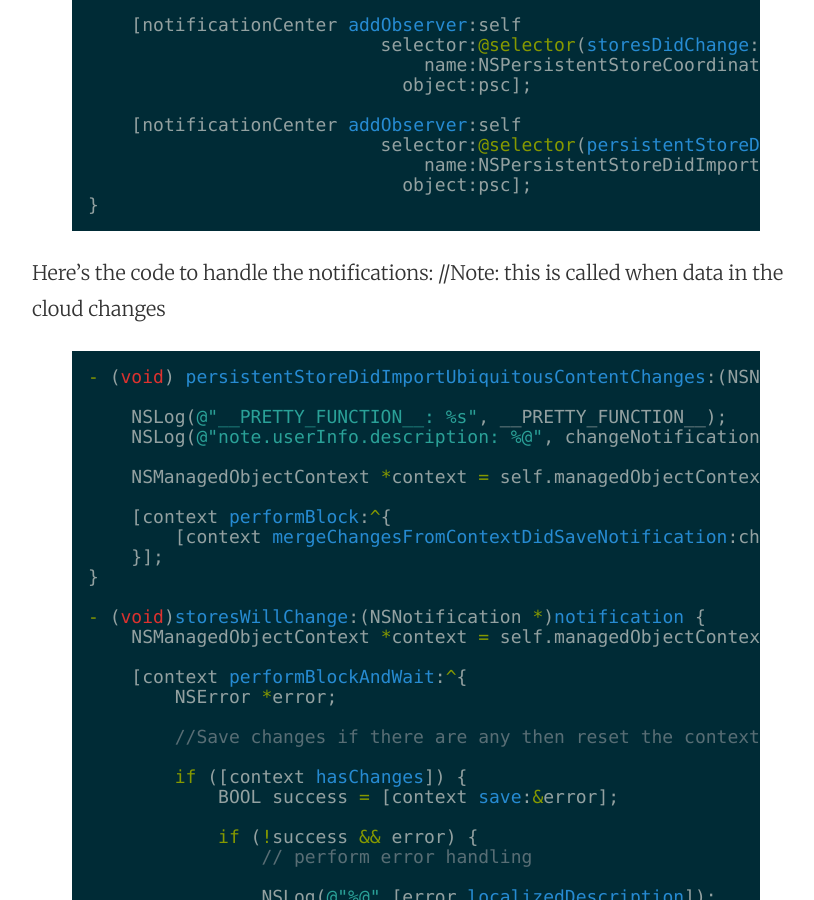
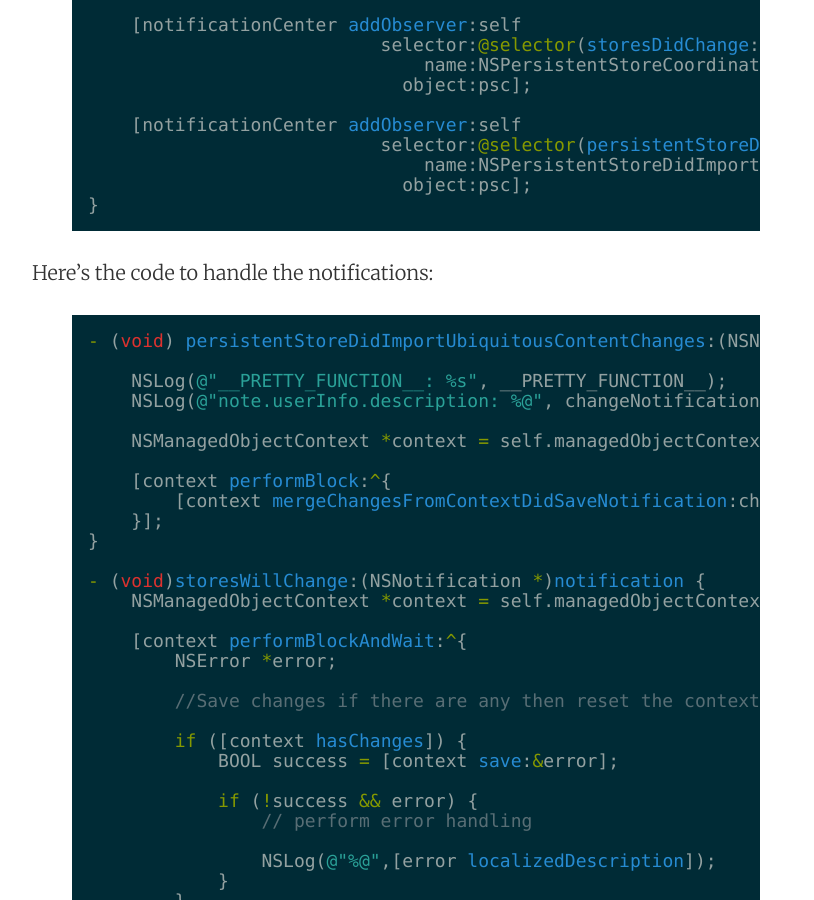
Before and after one commit to kennonoutlaw/kennonoutlaw.github.io, a Jekyll site: the page built from _posts/2015-12-07-blocnotes.markdown, in a window 1280 px wide and 900 px high, scrolled down 3868 px. Shown: the whole window, without its empty margins (224-1038 px from the left). Built offline with Jekyll 4.4.1, drawn with Linux system fonts in a browser that asks for light colours; part of the change alters nothing that is shown; some of the changed text lies outside the part shown.

Commit message:
Post update: BlocNotes

```diff
--- a/_posts/2015-12-07-blocnotes.markdown
+++ b/_posts/2015-12-07-blocnotes.markdown
@@ -121,7 +121,6 @@ I registered for iCloud notifications:
 }
 {% endhighlight %}
 Here’s the code to handle the notifications:
-//Note: this is called when data in the cloud changes
 {% highlight objective-c %}
 - (void) persistentStoreDidImportUbiquitousContentChanges:(NSNotification *)changeNotification {
 
@@ -176,4 +175,4 @@ All of the solutions passed all of my tests and worked just fine. I approach to
 
 I’m very glad that I started with this project. I gained a lot of knowledge during the building of this app and it gave me a solid foundation to build on as I proceed further into iOS application development. The BlocNotes app may seem simple from a UI perspective but underneath the covers there are many things being done which have been detailed in this case study. The most difficult requirement for me was to make the links tappable. This presented many challenges and it was very satisfying to overcome those challenges.
 
-[https://github.com/kennonoutlaw/bloc-notes]
+[https://github.com/kennonoutlaw/bloc-notes](https://github.com/kennonoutlaw/bloc-notes)
```
